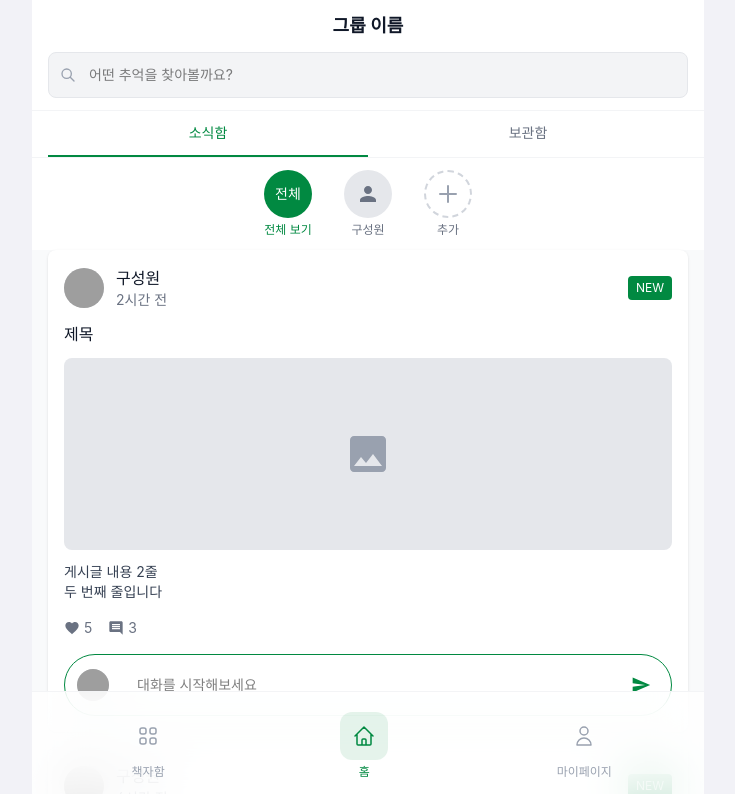
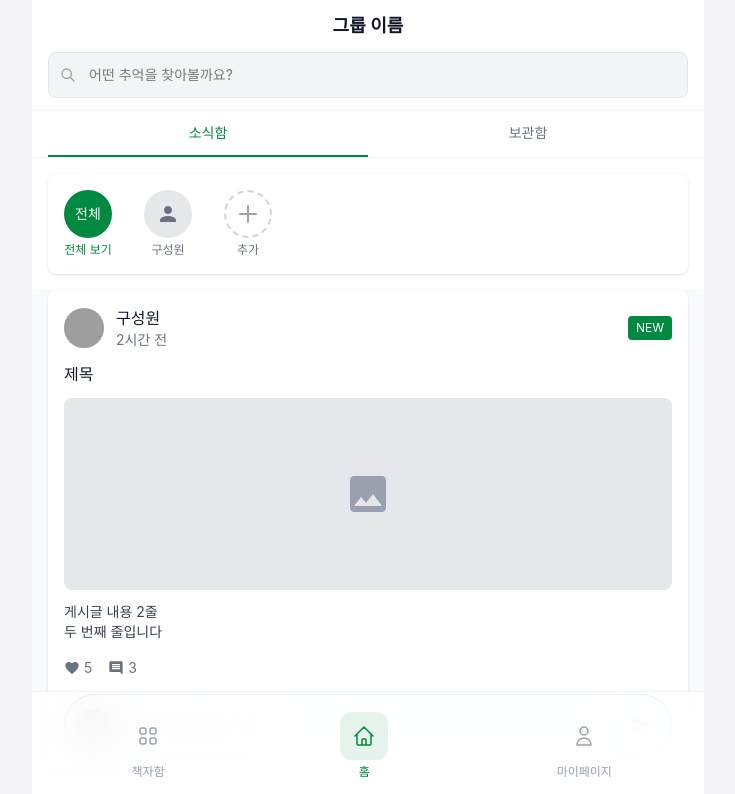
Before and after one commit to seongyun4359/EarDream-FE, a React (Vite) app: page /home in a window 1280 px wide. Shown: the top 794 px of the page, without its empty margins (272-1007 px from the left). Built offline with nearby package versions, Linux system fonts and the light colour scheme; grey boxes are pictures that could not be loaded; a web font is replaced by a local one.

Commit message:
fix: 피드 필터 부분 수정

```diff
--- a/src/components/feed/FeedFilters.tsx
+++ b/src/components/feed/FeedFilters.tsx
@@ -12,8 +12,8 @@ const FeedFilters: React.FC<FeedFiltersProps> = ({
   onWriteNews,
 }) => {
   return (
-    <div className="bg-white px-4 py-3">
-      <div className="flex justify-center space-x-8">
+    <div className="bg-white rounded-lg p-4 m-4 shadow-sm">
+      <div className="flex space-x-8">
         <button
           onClick={() => onFilterChange("전체")}
           className={`flex flex-col items-center space-y-1 ${
```
